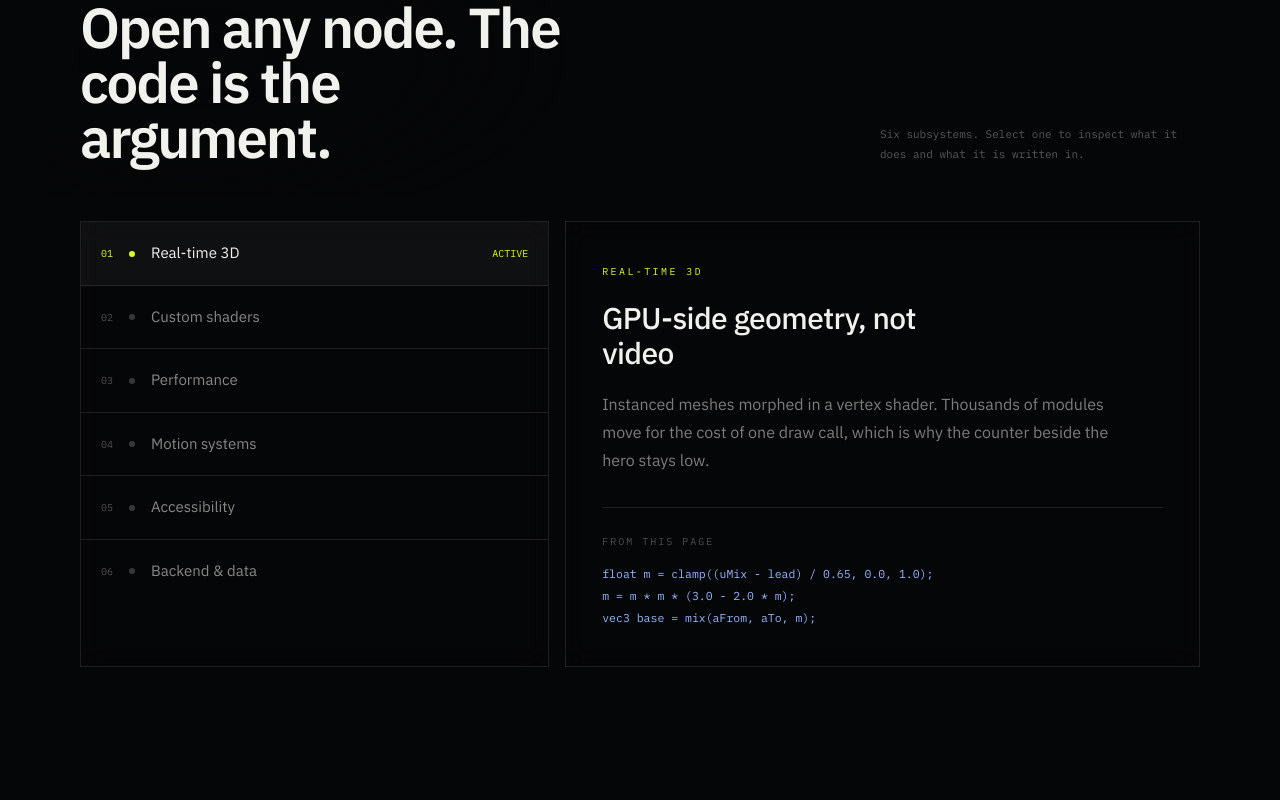
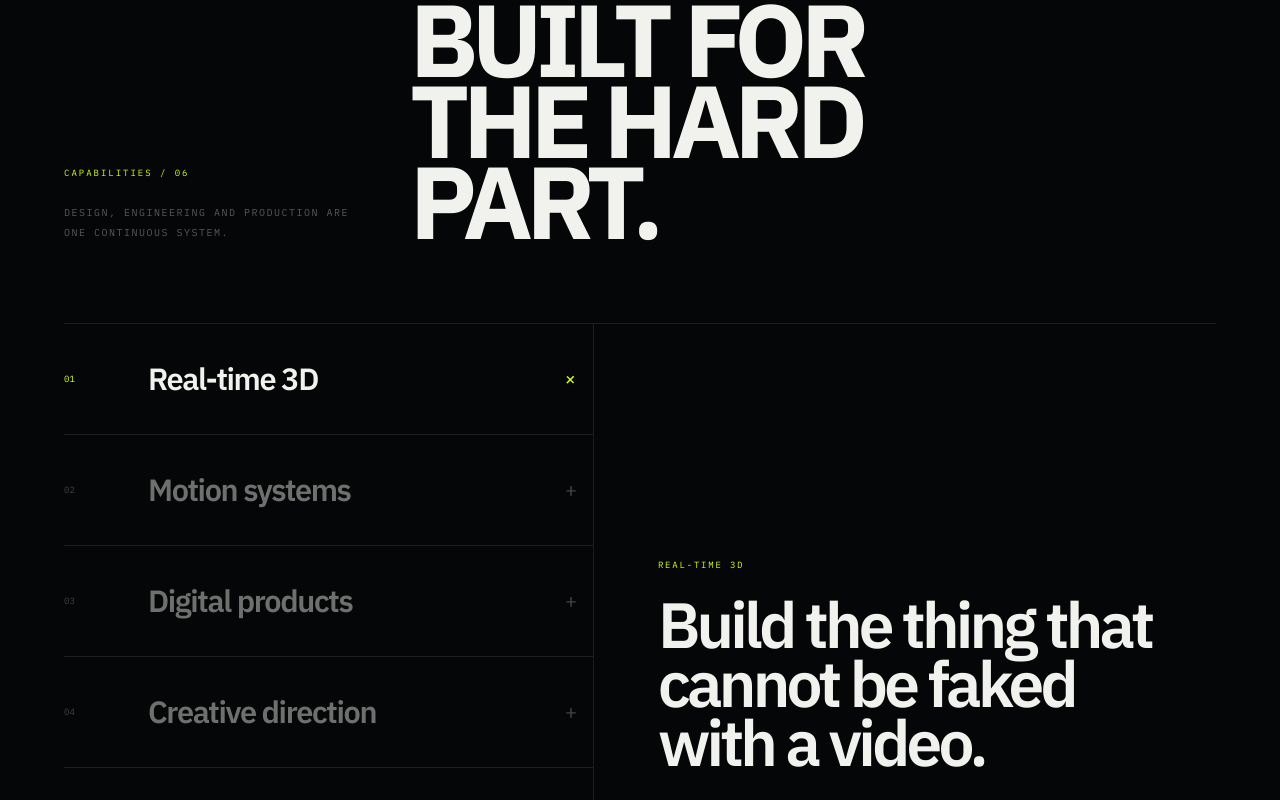
Before and after one commit to rusllich/lyzun-visual-engine, a Next.js app: page / in a window 1280 px wide. Shown: the part 2400-3200 px from the top of the page. Built offline with nearby package versions, Linux system fonts and the light colour scheme.

Commit message:
design: rebuild capabilities as bold editorial system

```diff
--- a/components/sections/SystemStack.tsx
+++ b/components/sections/SystemStack.tsx
@@ -15,173 +15,114 @@ const NODES: Node[] = [
   {
     id: "webgl",
     label: "Real-time 3D",
-    headline: "GPU-side geometry, not video",
-    body: "Instanced meshes morphed in a vertex shader. Thousands of modules move for the cost of one draw call, which is why the counter beside the hero stays low.",
-    code: [
-      "float m = clamp((uMix - lead) / 0.65, 0.0, 1.0);",
-      "m = m * m * (3.0 - 2.0 * m);",
-      "vec3 base = mix(aFrom, aTo, m);",
-    ],
-  },
-  {
-    id: "shaders",
-    label: "Custom shaders",
-    headline: "Materials written, not downloaded",
-    body: "Refraction, dissolve, displacement and colour grading authored in GLSL for the specific brand, instead of a preset every other site is also using.",
-    code: [
-      "float hot = smoothstep(0.82, 1.0, vSeed);",
-      "vec3 color = mix(uInk, uSignal, hot);",
-      "gl_FragColor = vec4(color, vFade);",
-    ],
-  },
-  {
-    id: "perf",
-    label: "Performance",
-    headline: "Budgets, enforced in code",
-    body: "Adaptive quality tiers, instanced draws, demand-driven frameloops. The scene downgrades itself on weak hardware rather than stuttering.",
-    code: [
-      "const tier = cores <= 4 || saveData",
-      "  ? 'minimal'",
-      "  : width < 1024 ? 'reduced' : 'full';",
-    ],
+    headline: "Build the thing that cannot be faked with a video.",
+    body: "Interactive geometry, particles and materials rendered in the browser and tied to the experience, not pasted over it.",
+    code: ["Instanced geometry", "Custom shaders", "Adaptive quality tiers"],
   },
   {
     id: "motion",
     label: "Motion systems",
-    headline: "Scroll as a timeline",
-    body: "Lenis driving GSAP ScrollTrigger, so scroll position is a value you can choreograph against rather than a series of jumps.",
-    code: [
-      "lenis.on('scroll', ScrollTrigger.update);",
-      "gsap.ticker.add((t) => lenis.raf(t * 1000));",
-      "gsap.ticker.lagSmoothing(0);",
-    ],
+    headline: "Movement should explain structure, not decorate it.",
+    body: "Scroll, transitions and state changes are choreographed as one motion language with reduced-motion behaviour built in from the start.",
+    code: ["GSAP / Motion", "Lenis", "Reduced-motion fallback"],
   },
   {
-    id: "a11y",
-    label: "Accessibility",
-    headline: "The whole thing has an off switch",
-    body: "Every animation is gated on prefers-reduced-motion, all text is real DOM, and contrast is checked against the live background, not a flat mock.",
-    code: [
-      "const reduced = useReducedMotion();",
-      "<SystemCore motion={!reduced} />",
-    ],
+    id: "product",
+    label: "Digital products",
+    headline: "Interfaces people can actually live inside.",
+    body: "Product surfaces, dashboards, commerce and bespoke tools where visual ambition still has to survive repeated daily use.",
+    code: ["Next.js / React", "Typed systems", "Reusable design logic"],
   },
   {
-    id: "backend",
-    label: "Backend & data",
-    headline: "Wired to something real",
-    body: "Route handlers, validated payloads, typed schemas and a deployment pipeline. The form on this page posts to a real endpoint that rejects malformed input.",
-    code: [
-      "export async function POST(req: Request) {",
-      "  if (!isValidPayload(body))",
-      "    return Response.json({ error }, { status: 400 });",
-      "}",
-    ],
+    id: "creative",
+    label: "Creative direction",
+    headline: "One visual idea strong enough to carry the whole experience.",
+    body: "Concept, art direction, typography, composition and interaction are developed together so the final site does not feel assembled from trends.",
+    code: ["Concept systems", "Art direction", "Responsive composition"],
+  },
+  {
+    id: "ai",
+    label: "AI & automation",
+    headline: "Intelligence where it creates leverage, not where it creates noise.",
+    body: "AI-assisted workflows, automation and product features are integrated when they improve the actual service or user experience.",
+    code: ["Workflow automation", "Model integration", "Operational tooling"],
+  },
+  {
+    id: "performance",
+    label: "Performance",
+    headline: "Ambition gets a budget.",
+    body: "The experience is designed around real constraints: loading, frame time, mobile hardware, accessibility and production reliability.",
+    code: ["Core Web Vitals", "Progressive quality", "Accessibility gates"],
   },
 ]
 
 export default function SystemStack() {
-  const [open, setOpen] = useState<string>("webgl")
+  const [open, setOpen] = useState<string>(NODES[0].id)
+  const active = NODES.find((node) => node.id === open) ?? NODES[0]
 
   return (
     <section
       id="sys-stack"
-      className="relative flex min-h-screen items-center px-6 py-28 sm:px-10 lg:px-14 xl:px-20"
+      className="relative border-b border-[var(--line)] px-5 py-28 sm:px-8 lg:px-12 lg:py-40 xl:px-16"
     >
-      <div className="mx-auto w-full max-w-[1700px]">
-        <div className="mb-14 flex flex-wrap items-end justify-between gap-8">
-          <div className="readable">
-            <span className="mono text-[10px] uppercase tracking-[0.28em] text-[var(--signal)]">
-              Architecture / nodes
-            </span>
-            <h2 className="mt-6 max-w-[15ch] text-[clamp(2.2rem,4.4vw,4rem)] font-semibold leading-[0.98] tracking-[-0.035em]">
-              Open any node. The code is the argument.
+      <div className="mx-auto w-full max-w-[1800px]">
+        <div className="grid gap-10 border-b border-[var(--line)] pb-14 lg:grid-cols-[0.55fr_1.45fr] lg:items-end lg:pb-20">
+          <div>
+            <span className="mono text-[9px] uppercase tracking-[0.22em] text-[var(--signal)]">Capabilities / 06</span>
+            <p className="mono mt-5 max-w-xs text-[10px] uppercase leading-5 tracking-[0.15em] opacity-35">
+              Design, engineering and production are one continuous system.
+            </p>
+          </div>
+          <h2 className="max-w-[10ch] text-[clamp(3.4rem,8vw,9rem)] font-black uppercase leading-[0.79] tracking-[-0.065em]">
+            Built for the hard part.
           </h2>
         </div>
-          <p className="mono max-w-xs text-[11px] leading-5 opacity-35">
-            Six subsystems. Select one to inspect what it does and what it is
-            written in.
-          </p>
-        </div>
 
-        <div className="grid gap-4 lg:grid-cols-[minmax(0,0.85fr)_minmax(0,1.15fr)]">
-          {/* Node list doubles as the navigation — no buttons needed */}
-          <div className="panel divide-y divide-[var(--line)]">
-            {NODES.map((node, i) => {
-              const active = open === node.id
+        <div className="grid lg:grid-cols-[0.92fr_1.08fr]">
+          <div className="border-r-0 border-[var(--line)] lg:border-r">
+            {NODES.map((node, index) => {
+              const isActive = node.id === open
               return (
                 <button
                   key={node.id}
                   type="button"
                   onClick={() => setOpen(node.id)}
-                  aria-expanded={active}
-                  className={`flex w-full items-center gap-4 px-5 py-5 text-left transition-colors ${
-                    active ? "bg-white/[0.04]" : "hover:bg-white/[0.02]"
-                  }`}
+                  className="group grid w-full grid-cols-[46px_1fr_auto] items-center gap-3 border-b border-[var(--line)] py-6 pr-4 text-left sm:grid-cols-[72px_1fr_auto] lg:py-8"
+                  aria-pressed={isActive}
                 >
-                  <span
-                    className={`mono text-[10px] ${
-                      active ? "text-[var(--signal)]" : "opacity-30"
-                    }`}
-                  >
-                    {String(i + 1).padStart(2, "0")}
+                  <span className={`mono text-[9px] ${isActive ? "text-[var(--signal)]" : "opacity-25"}`}>
+                    {String(index + 1).padStart(2, "0")}
                   </span>
-                  <span
-                    className={`h-1.5 w-1.5 rounded-full transition-colors ${
-                      active ? "bg-[var(--signal)]" : "bg-white/20"
-                    }`}
-                  />
-                  <span
-                    className={`text-[15px] transition-opacity ${
-                      active ? "" : "opacity-55"
-                    }`}
-                  >
+                  <span className={`text-[clamp(1.4rem,2.4vw,2.6rem)] font-semibold tracking-[-0.045em] transition-opacity ${isActive ? "opacity-100" : "opacity-45 group-hover:opacity-80"}`}>
                     {node.label}
                   </span>
-                  <span
-                    className={`mono ml-auto text-[10px] transition-opacity ${
-                      active ? "text-[var(--signal)]" : "opacity-0"
-                    }`}
-                  >
-                    ACTIVE
-                  </span>
+                  <span className={`text-xl transition-transform ${isActive ? "rotate-45 text-[var(--signal)]" : "opacity-25 group-hover:opacity-70"}`}>+</span>
                 </button>
               )
             })}
           </div>
 
-          <div className="panel relative min-h-[420px] overflow-hidden p-7 lg:p-9">
+          <div className="relative min-h-[430px] px-0 py-10 sm:py-12 lg:flex lg:min-h-[620px] lg:items-end lg:px-12 lg:py-14 xl:px-16">
             <AnimatePresence mode="wait">
-              {NODES.filter((n) => n.id === open).map((node) => (
               <motion.div
-                  key={node.id}
-                  initial={{ opacity: 0, y: 14 }}
+                key={active.id}
+                initial={{ opacity: 0, y: 18 }}
                 animate={{ opacity: 1, y: 0 }}
                 exit={{ opacity: 0, y: -10 }}
-                  transition={{ duration: 0.32, ease: [0.16, 1, 0.3, 1] }}
+                transition={{ duration: 0.42, ease: [0.16, 1, 0.3, 1] }}
+                className="max-w-2xl"
               >
-                  <span className="mono text-[10px] uppercase tracking-[0.24em] text-[var(--signal)]">
-                    {node.label}
-                  </span>
-
-                  <h3 className="mt-5 max-w-[18ch] text-2xl font-medium leading-[1.15] tracking-[-0.02em] md:text-3xl">
-                    {node.headline}
+                <span className="mono text-[9px] uppercase tracking-[0.2em] text-[var(--signal)]">{active.label}</span>
+                <h3 className="mt-5 text-[clamp(2.3rem,5vw,5.5rem)] font-semibold leading-[0.92] tracking-[-0.06em]">
+                  {active.headline}
                 </h3>
-
-                  <p className="mt-5 max-w-lg leading-7 opacity-50">
-                    {node.body}
+                <p className="mt-7 max-w-xl text-base leading-7 opacity-48 sm:text-lg sm:leading-8">
+                  {active.body}
                 </p>
-
-                  <div className="mt-8 border-t border-[var(--line)] pt-5">
-                    <span className="mono text-[10px] uppercase tracking-[0.2em] opacity-30">
-                      From this page
-                    </span>
-                    <pre className="mono mt-3 overflow-x-auto text-[11.5px] leading-[1.9] text-[var(--data)]">
-                      {node.code.join("\n")}
-                    </pre>
+                <div className="mono mt-9 flex flex-wrap gap-x-6 gap-y-3 border-t border-[var(--line)] pt-5 text-[9px] uppercase tracking-[0.17em] opacity-35">
+                  {active.code.map((item) => <span key={item}>{item}</span>)}
                 </div>
               </motion.div>
-              ))}
             </AnimatePresence>
           </div>
         </div>
```
Lines whose indentation alone changed are shown as unchanged.
